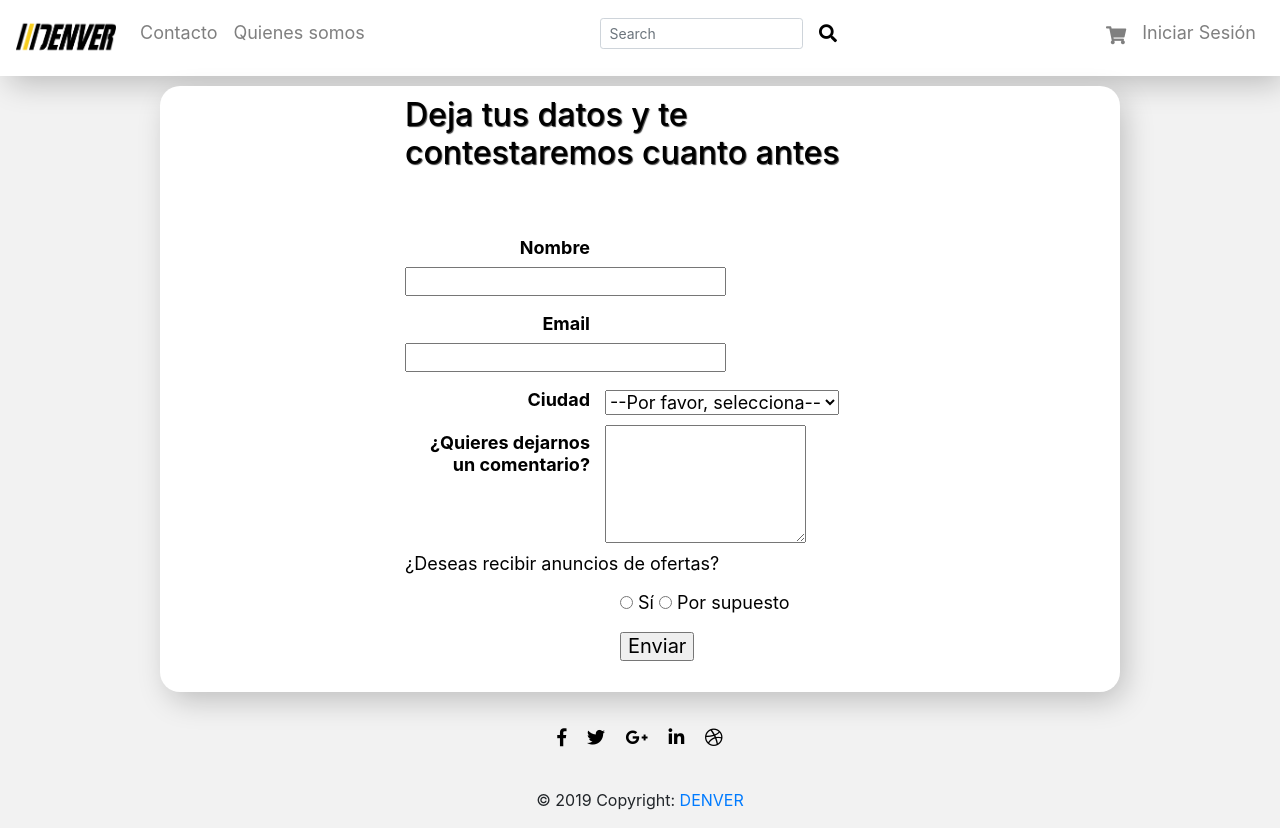
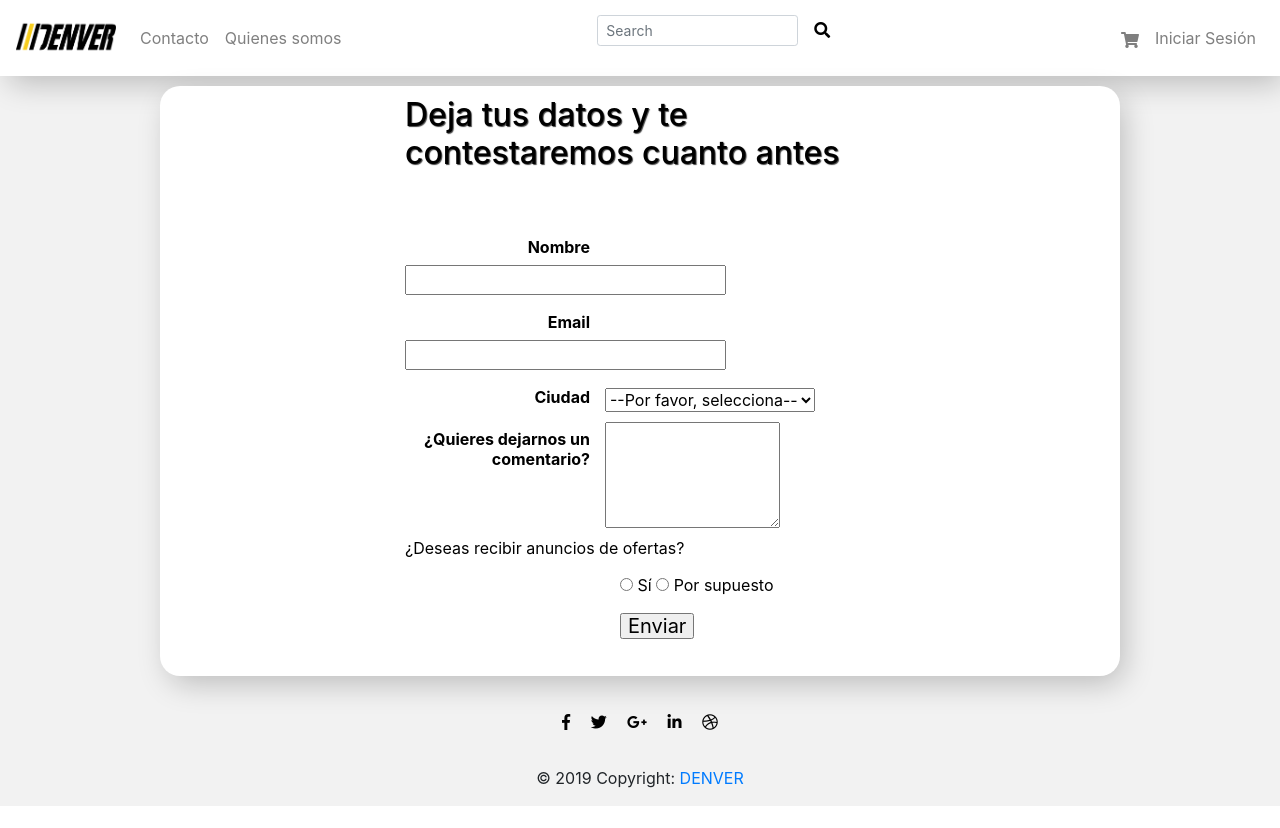
Before and after one commit to javigandia99/Denver_PHP_AJAX_JS, a PHP site: page /contacto.php in a window 1280 px wide. After the commit the page ends 806 px from the top, so only its background shows below. Run offline with PHP 8.4, Linux system fonts and the light colour scheme.

Commit message:
avance, premio parte 2

```diff
--- a/contacto.php
+++ b/contacto.php
@@ -31,10 +31,9 @@ include 'arriba.php';
 	li,
 	legend,
 	form {
-		font-size: 18px;
+		font-size: 16px;
 		color: black;
 		line-height: 125%;
-		margin-bottom: 10px;
 	}
 
 	input {
```
